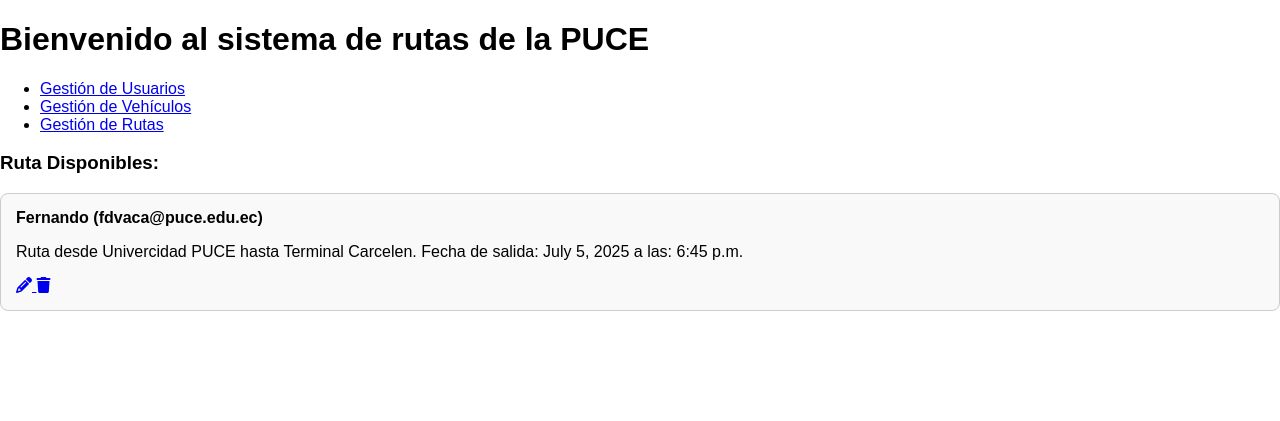
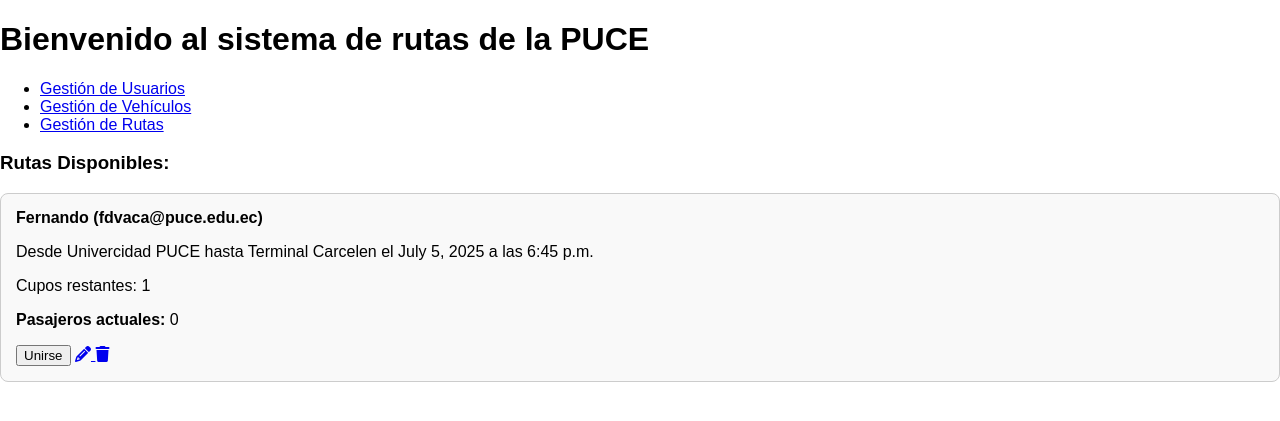
Before and after one commit to JoseMarquez25/DevChallenge, a Django app: page /index/ in a window 1280 px wide. Shown: the part 131-552 px from the top of the page. Run offline with Django 5.2, Linux system fonts and the light colour scheme; a user stored in the database is signed in; data comes from the database, SQL or seed files in the repository; tables that the repository leaves empty hold one stand-in row (values such as "Sample post").

Commit message:
Actualización de template index

```diff
--- a/DevChApp/templates/index.html
+++ b/DevChApp/templates/index.html
@@ -9,17 +9,33 @@
   <li><a href="{% url 'vehiculo_list' %}">Gestión de Vehículos</a></li>
   <li><a href="{% url 'ruta_list' %}">Gestión de Rutas</a></li>
 </ul>
-<h3>Ruta Disponibles:</h3>
+<h3>Rutas Disponibles:</h3>
 <ul class="grid-list">
   {% for ruta in rutas %}
   <li>
     <strong>{{ ruta.conductor }}</strong>
-    <p>Ruta desde {{ ruta.origen }} hasta {{ ruta.destino }}. Fecha de salida: {{ ruta.fecha }} a las: {{ ruta.hora }}
-    </p>
-    <a href="rutas/update/{{ ruta.pk }}" class="btn btn-primary">
+    <p>Desde {{ ruta.origen }} hasta {{ ruta.destino }} el {{ ruta.fecha }} a las {{ ruta.hora }}</p>
+    <p>Cupos restantes: {{ ruta.cupos_restantes }}</p>
+    <p><strong>Pasajeros actuales:</strong> {{ ruta.pasajeros_count }}</p>
+
+    {% if user.is_authenticated %}
+      {% if user in ruta.pasajeros.all %}
+        <form action="{% url 'abandonar_ruta' ruta.id %}" method="post" style="display:inline;" class="logout-form">
+          {% csrf_token %}
+          <button type="submit" class="btn btn-warning">Abandonar</button>
+        </form>
+      {% elif ruta.pasajeros.count < ruta.cupos_disponibles and user != ruta.conductor %}
+        <form action="{% url 'unirse_a_ruta' ruta.id %}" method="post" style="display:inline;" class="logout-form">
+          {% csrf_token %}
+          <button type="submit" class="btn btn-success">Unirse</button>
+        </form>
+      {% endif %}
+    {% endif %}
+
+    <a href="{% url 'ruta_update' ruta.pk %}" class="btn btn-primary">
       <i class="fa-solid fa-pencil"></i>
     </a>
-    <a href="rutas/delete/{{ ruta.pk }}" class="btn btn-danger">
+    <a href="{% url 'ruta_delete' ruta.pk %}" class="btn btn-danger">
       <i class="fa-solid fa-trash"></i>
     </a>
   </li>
```
